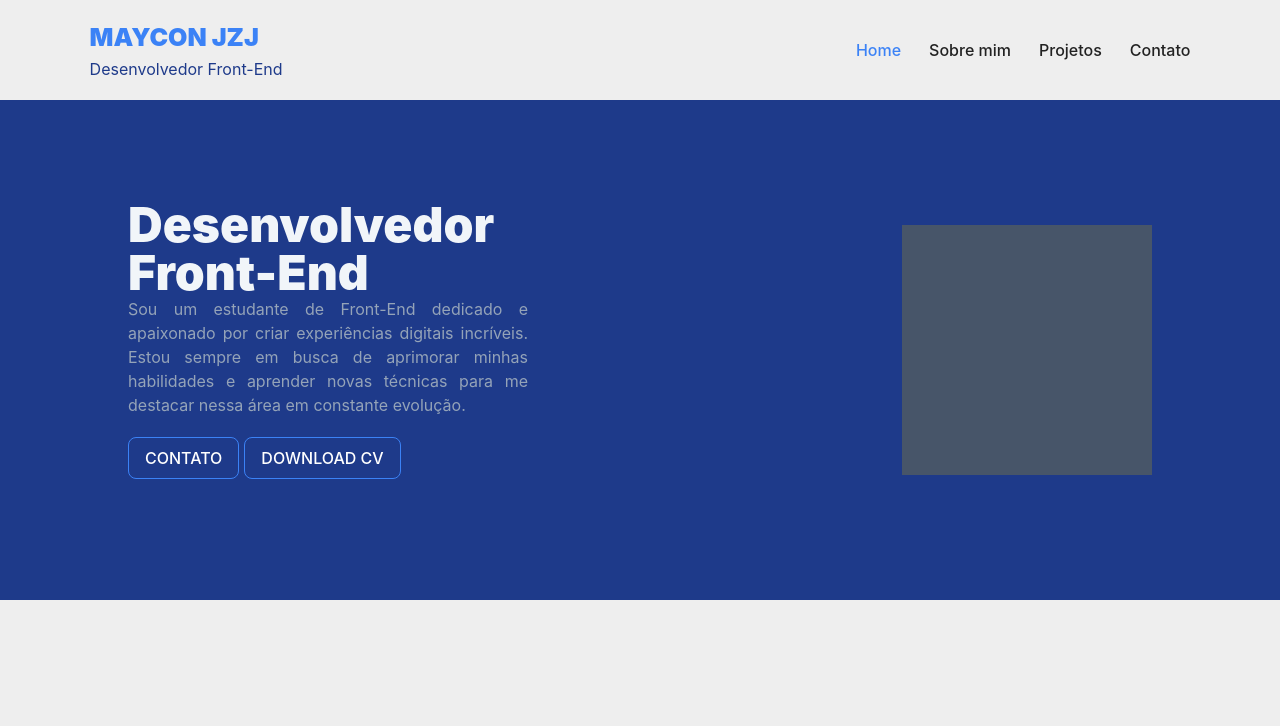
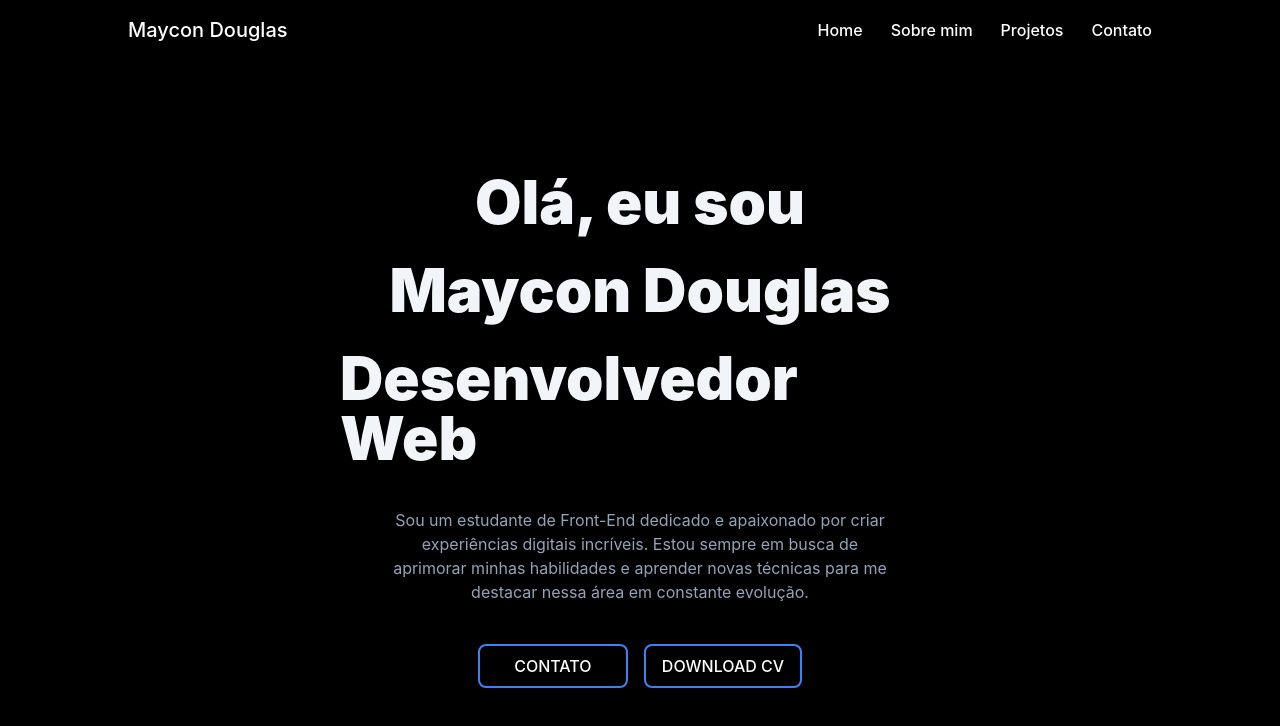
Before and after one commit to mayconjzj/Portifolio, a Next.js app: page / in a window 1280 px wide. Shown: the top 726 px of the page. Built offline with nearby package versions, Linux system fonts and the light colour scheme.

Commit message:
First Commit

```diff
--- a/src/app/page.tsx
+++ b/src/app/page.tsx
@@ -6,23 +6,24 @@ export default function Home() {
   return (
     <S.Container>
       <div>
-        <h1 className="text-5xl font-black text-slate-100">
-          Desenvolvedor <br /> Front-End
+        <h1 className="text-6xl font-black text-slate-100 max-w-[600px] flex flex-wrap gap-7 mx-auto justify-center">
+          <span>Olá, eu sou</span> <span>Maycon Douglas</span>{' '}
+          <span>Desenvolvedor Web</span>
         </h1>
-        <p className="text-slate-400 w-[400px] text-justify">
+      </div>
+
+      <div>
+        <p className="text-slate-400 w-[500px] text-center">
           Sou um estudante de Front-End dedicado e apaixonado por criar
           experiências digitais incríveis. Estou sempre em busca de aprimorar
           minhas habilidades e aprender novas técnicas para me destacar nessa
           área em constante evolução.
         </p>
-        <div className="flex gap-[5px] my-5">
-          <Button>CONTATO</Button>
-          <Button>DOWNLOAD CV</Button>
-        </div>
       </div>
 
-      <div>
-        <div className="w-[250px] h-[250px] bg-slate-600"></div>
+      <div className="flex gap-4 justify-center">
+        <Button>CONTATO</Button>
+        <Button>DOWNLOAD CV</Button>
       </div>
     </S.Container>
   );
--- a/src/app/styles.ts
+++ b/src/app/styles.ts
@@ -1,11 +1,10 @@
 import tw from 'tailwind-styled-components';
 
 export const Container = tw.section`
-  bg-blue-900
-  h-[500px]
-  px-[10%]
+  h-[calc(100vh-60px)]
   flex
-  flex-wrap
+  flex-col
+  gap-y-10
   items-center
-  justify-between
+  justify-center
 `;
--- a/src/components/Button/styles.ts
+++ b/src/components/Button/styles.ts
@@ -3,9 +3,10 @@ import tw from 'tailwind-styled-components';
 export const Button = tw.button`
   text-white
   font-medium
-  border-[1px]
+  border-2
   border-blue-500
   rounded-lg
+  min-w-[150px]
   py-2
   px-4
   transition-colors
--- a/src/components/Header/Header.tsx
+++ b/src/components/Header/Header.tsx
@@ -9,10 +9,7 @@ import * as S from './styles';
 export const Header = () => {
   return (
     <S.Header>
-      <Logo
-        ContentLogo={LogoConfig.ContentLogo}
-        Description={LogoConfig.Description}
-      />
+      <Logo ContentLogo={LogoConfig.ContentLogo} />
 
       <MainNav items={MainNavConfig} />
     </S.Header>
--- a/src/components/Header/styles.ts
+++ b/src/components/Header/styles.ts
@@ -4,6 +4,6 @@ export const Header = tw.header`
   flex
   justify-between
   items-center
-  h-[100px]
-  px-[7%]
+  h-[60px]
+  px-[10%]
 `;
--- a/src/components/Link/styles.ts
+++ b/src/components/Link/styles.ts
@@ -3,12 +3,7 @@
 import tw from 'tailwind-styled-components';
 
 export const ContentLink = tw.a<{ isactive: string }>`
-  ${({ isactive }) => `
-  ${isactive == 'true' ? 'text-blue-500' : 'text-[#222]'}
-  hover:text-blue-500
-  transition
-  delay-150
   cursor-pointer
   font-medium
-  `}
+  text-white
 `;
--- a/src/components/Logo/styles.ts
+++ b/src/components/Logo/styles.ts
@@ -1,9 +1,8 @@
 import tw from 'tailwind-styled-components';
 
 export const ContentLogo = tw.span`
-  font-black
-  text-[25px]
-  text-blue-500
+  font-medium
+  text-[20px]
 `;
 
 export const Logo = tw.div`
--- a/src/config/Logo/Logo.ts
+++ b/src/config/Logo/Logo.ts
@@ -1,6 +1,6 @@
 import { LogoProps } from '@/models/Logo';
 
 export const LogoConfig: LogoProps = {
-  ContentLogo: 'MAYCON JZJ',
+  ContentLogo: 'Maycon Douglas',
   Description: 'Desenvolvedor Front-End'
 };
--- a/src/styles/globals.css
+++ b/src/styles/globals.css
@@ -6,8 +6,8 @@ body {
   margin: 0;
   padding: 0;
   box-sizing: border-box;
-  background-color: #eee;
-  color: #222;
+  background-color: black;
+  color: white;
   font-family: -apple-system, BlinkMacSystemFont, 'Segoe UI', 'Roboto', 'Oxygen',
   'Ubuntu', 'Cantarell', 'Fira Sans', 'Droid Sans', 'Helvetica Neue',
   sans-serif;
```
